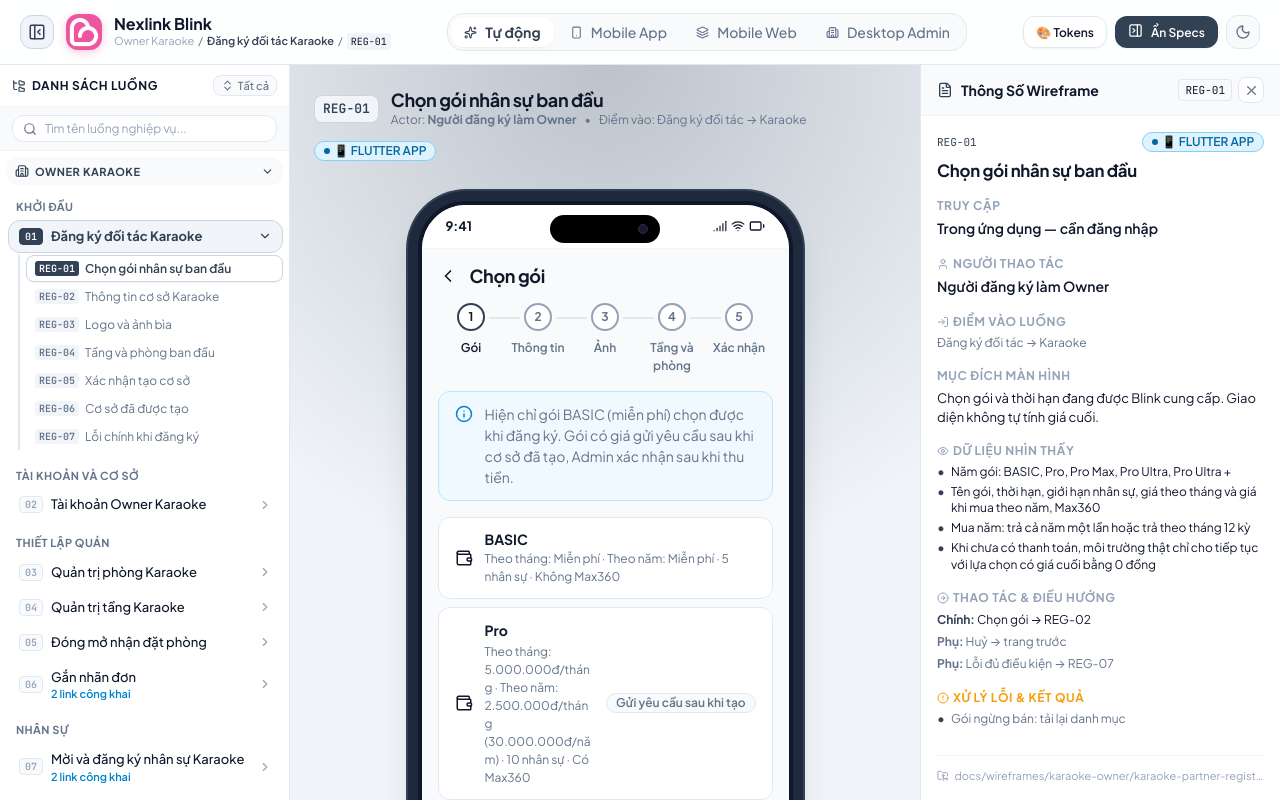
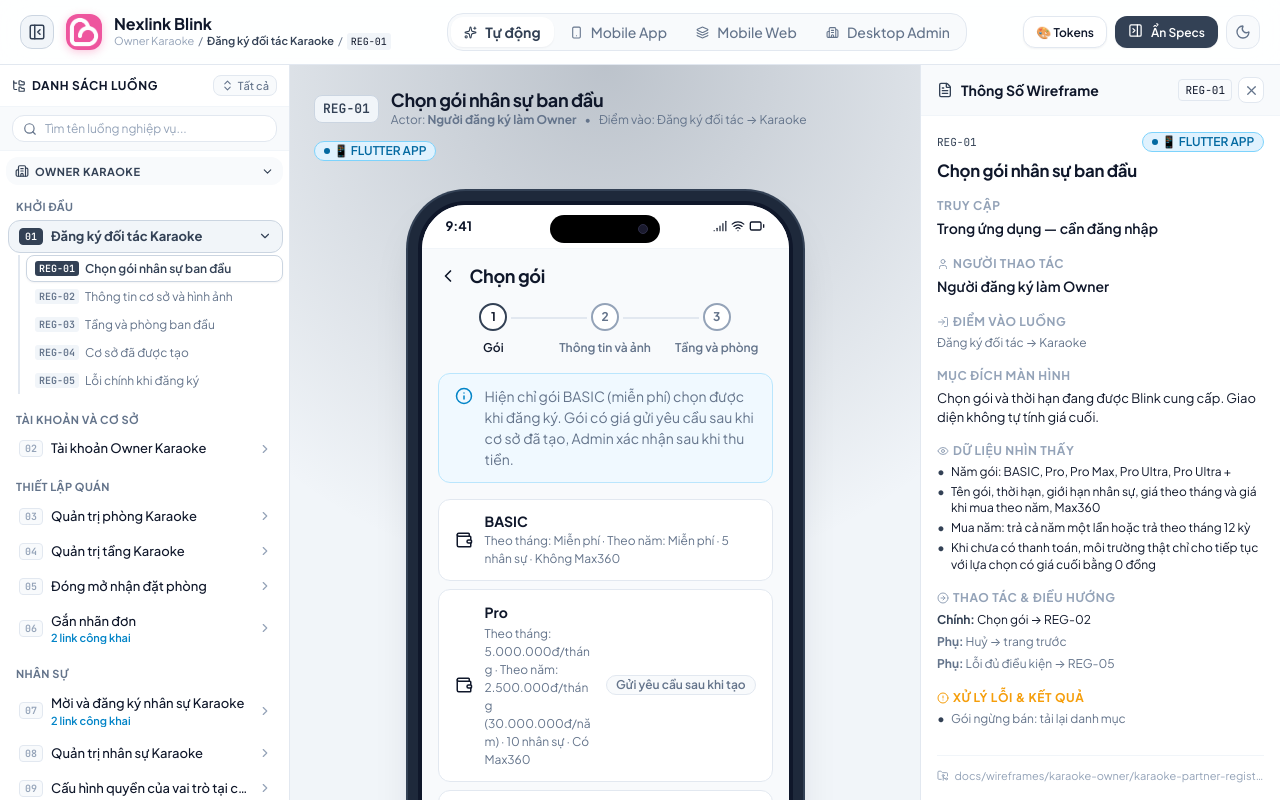
Before and after one commit to rayzAqua/blink-wireframe, a React (Vite) app: page / in a window 1280 px wide. Built offline with nearby package versions, Linux system fonts and the light colour scheme.

Commit message:
feat(content): merge registration steps and drop the confirmation step
Information and images are one step; submitting the last step creates the
facility, so the separate confirmation screen is removed.

Co-Authored-By: Claude Sonnet 5.5 <noreply@anthropic.com>

```diff
--- a/src/content/karaoke-owner/karaoke-partner-registration.ts
+++ b/src/content/karaoke-owner/karaoke-partner-registration.ts
@@ -3,7 +3,7 @@ import { bar, buttons, inApp } from '../helpers.ts';
 import { planCards } from './plan-catalog.ts';
 
 const actor = 'Người đăng ký làm Owner';
-const steps = ['Gói', 'Thông tin', 'Ảnh', 'Tầng và phòng', 'Xác nhận'];
+const steps = ['Gói', 'Thông tin và ảnh', 'Tầng và phòng'];
 
 const screens: Screen[] = [
   {
@@ -20,7 +20,7 @@ const screens: Screen[] = [
       'Khi chưa có thanh toán, môi trường thật chỉ cho tiếp tục với lựa chọn có giá cuối bằng 0 đồng',
     ],
     primaryAction: 'Chọn gói → REG-02',
-    secondaryActions: ['Huỷ → trang trước', 'Lỗi đủ điều kiện → REG-07'],
+    secondaryActions: ['Huỷ → trang trước', 'Lỗi đủ điều kiện → REG-05'],
     nextScreen: 'REG-02',
     errorsOrOutcomes: ['Gói ngừng bán: tải lại danh mục'],
     layout: [
@@ -48,24 +48,36 @@ const screens: Screen[] = [
   {
     ...inApp(actor),
     id: 'REG-02',
-    title: 'Thông tin cơ sở Karaoke',
+    title: 'Thông tin cơ sở và hình ảnh',
     entryPoint: 'REG-01 → Chọn gói',
     objective:
-      'Nhập tên, địa chỉ, hotline tuỳ chọn và một giờ mở cửa. Số điện thoại Owner không dùng làm hotline cơ sở.',
+      'Nhập thông tin cơ sở và tải logo, ảnh bìa trong cùng một bước. Số điện thoại Owner không dùng làm hotline cơ sở.',
     visibleData: [
       'Tên cơ sở (bắt buộc)',
       'Địa chỉ (bắt buộc)',
       'Giờ mở cửa (một mốc; giờ đóng cửa là cùng giờ đó của ngày hôm sau)',
       'Hotline (tuỳ chọn, duy nhất nếu nhập)',
+      'Logo và ảnh bìa (tuỳ chọn): chưa chọn, đang xử lý, sẵn sàng, có ảnh xem trước và nút thay hoặc xoá',
     ],
-    userInput: ['Tên cơ sở', 'Địa chỉ', 'Hotline', 'Giờ mở cửa'],
+    userInput: [
+      'Tên cơ sở',
+      'Địa chỉ',
+      'Hotline',
+      'Giờ mở cửa',
+      'Logo',
+      'Ảnh bìa',
+    ],
     primaryAction: 'Tiếp tục → REG-03',
     secondaryActions: ['Quay lại → REG-01'],
     nextScreen: 'REG-03',
-    errorsOrOutcomes: ['Trùng hotline hoặc dữ liệu sai: giữ biểu mẫu để sửa'],
+    errorsOrOutcomes: [
+      'Trùng hotline hoặc dữ liệu sai: giữ biểu mẫu để sửa',
+      'Ảnh đang xử lý hoặc lỗi: không cho tiếp tục; thay ảnh hoặc chờ xử lý xong',
+    ],
     layout: [
-      bar('Thông tin cơ sở'),
+      bar('Thông tin và hình ảnh'),
       { type: 'stepper', steps, current: 1 },
+      { type: 'heading', text: 'Thông tin cơ sở' },
       {
         type: 'field',
         kind: 'input',
@@ -92,6 +104,19 @@ const screens: Screen[] = [
         value: '11:00',
         helper: 'Giờ đóng cửa là 11:00 ngày hôm sau.',
       },
+      { type: 'heading', text: 'Hình ảnh (tuỳ chọn)' },
+      {
+        type: 'keyValue',
+        rows: [
+          { label: 'Logo', value: 'Sẵn sàng · có thể thay hoặc xoá' },
+          { label: 'Ảnh bìa', value: 'Đang xử lý' },
+        ],
+      },
+      {
+        type: 'alert',
+        variant: 'warning',
+        text: 'Ảnh bìa chưa xử lý xong. Chờ hoặc thay ảnh trước khi tiếp tục.',
+      },
       buttons(
         { label: 'Tiếp tục', goto: 'REG-03' },
         { label: 'Quay lại', variant: 'secondary', goto: 'REG-01' },
@@ -101,59 +126,28 @@ const screens: Screen[] = [
   {
     ...inApp(actor),
     id: 'REG-03',
-    title: 'Logo và ảnh bìa',
+    title: 'Tầng và phòng ban đầu',
     entryPoint: 'REG-02 → Tiếp tục',
     objective:
-      'Tải logo và ảnh bìa; mỗi vùng ảnh có ba trạng thái: chưa chọn, đang tải hoặc xử lý, sẵn sàng. Không gửi khi ảnh còn xử lý hoặc lỗi.',
-    visibleData: [
-      'Vùng chọn ảnh logo và ảnh bìa',
-      'Trạng thái chưa chọn, đang xử lý, sẵn sàng; ảnh xem trước; nút thay hoặc xoá',
-    ],
-    primaryAction: 'Tiếp tục → REG-04',
-    secondaryActions: ['Bỏ qua → REG-04'],
-    nextScreen: 'REG-04',
-    errorsOrOutcomes: ['Ảnh lỗi hoặc chưa sẵn sàng: thay ảnh hoặc chờ xử lý'],
-    layout: [
-      bar('Logo và ảnh bìa'),
-      { type: 'stepper', steps, current: 2 },
-      {
-        type: 'keyValue',
-        rows: [
-          { label: 'Logo', value: 'Sẵn sàng' },
-          { label: 'Ảnh bìa', value: 'Đang xử lý' },
-        ],
-      },
-      {
-        type: 'alert',
-        variant: 'warning',
-        text: 'Ảnh bìa chưa xử lý xong. Chờ hoặc thay ảnh trước khi gửi đăng ký.',
-      },
-      buttons(
-        { label: 'Tiếp tục', goto: 'REG-04' },
-        { label: 'Bỏ qua', variant: 'secondary', goto: 'REG-04' },
-      ),
-    ],
-  },
-  {
-    ...inApp(actor),
-    id: 'REG-04',
-    title: 'Tầng và phòng ban đầu',
-    entryPoint: 'REG-03 → Tiếp tục hoặc Bỏ qua',
-    objective:
-      'Có thể bỏ qua toàn bộ. Nếu nhập số tầng thì tạo danh sách tầng và gắn phòng vào tầng; nếu không thì phòng là danh sách thẳng.',
+      'Có thể bỏ qua toàn bộ. Nếu nhập số tầng thì tạo danh sách tầng và gắn phòng vào tầng; nếu không thì phòng là danh sách thẳng. Bước cuối: bấm Tạo cơ sở là đăng ký thành công ngay, không còn màn xác nhận riêng.',
     visibleData: [
       'Số tầng (tuỳ chọn, tối đa 100)',
       'Mỗi phòng: tên, sức chứa tuỳ chọn, ảnh tuỳ chọn, các khung giá',
       'Không có loại phòng, trạng thái dọn phòng hay bảo trì',
+      'Nút Tạo cơ sở ở cuối bước',
     ],
     userInput: ['Số tầng', 'Phòng'],
-    primaryAction: 'Tiếp tục → REG-05',
-    secondaryActions: ['Quay lại → REG-03'],
-    nextScreen: 'REG-05',
-    errorsOrOutcomes: ['Cấu trúc tầng, phòng hoặc giá sai: chỉ rõ mục cần sửa'],
+    primaryAction: 'Tạo cơ sở → REG-04',
+    secondaryActions: ['Quay lại → REG-02'],
+    nextScreen: 'REG-04',
+    errorsOrOutcomes: [
+      'Khoá nút khi đang gửi; gửi lại do mất mạng trả đúng kết quả đã tạo, không tạo thêm cơ sở',
+      'Một phần thất bại: không hiển thị cơ sở được tạo dở',
+      'Cấu trúc tầng, phòng hoặc giá sai: chỉ rõ mục cần sửa',
+    ],
     layout: [
       bar('Tầng và phòng'),
-      { type: 'stepper', steps, current: 3 },
+      { type: 'stepper', steps, current: 2 },
       { type: 'field', kind: 'input', label: 'Số tầng (tuỳ chọn)', value: '2' },
       {
         type: 'cardList',
@@ -176,54 +170,16 @@ const screens: Screen[] = [
         text: 'Bảng giá của Phòng 201 chưa phủ đủ 24 giờ. Hãy bổ sung khung giờ còn thiếu.',
       },
       buttons(
-        { label: 'Tiếp tục', goto: 'REG-05' },
-        { label: 'Quay lại', variant: 'secondary', goto: 'REG-03' },
+        { label: 'Tạo cơ sở', goto: 'REG-04' },
+        { label: 'Quay lại', variant: 'secondary', goto: 'REG-02' },
       ),
     ],
   },
   {
     ...inApp(actor),
-    id: 'REG-05',
-    title: 'Xác nhận tạo cơ sở',
-    entryPoint: 'REG-04 → Tiếp tục',
-    objective:
-      'Xem tóm tắt bốn khối: gói, thông tin cơ sở, hình ảnh, tầng và phòng; mỗi khối có nút quay lại chỉnh sửa. Khoá nút khi gửi; gửi lại do mất mạng trả đúng kết quả đã tạo.',
-    visibleData: [
-      'Gói đã chọn',
-      'Thông tin cơ sở',
-      'Hình ảnh',
-      'Tầng và phòng',
-    ],
-    primaryAction: 'Tạo cơ sở → REG-06',
-    secondaryActions: ['Chỉnh sửa → REG-02'],
-    nextScreen: 'REG-06',
-    errorsOrOutcomes: [
-      'Mất mạng: gửi lại an toàn, không tạo cơ sở dở',
-      'Một phần thất bại: không hiển thị cơ sở được tạo dở',
-    ],
-    layout: [
-      bar('Xác nhận'),
-      { type: 'stepper', steps, current: 4 },
-      {
-        type: 'keyValue',
-        rows: [
-          { label: 'Gói', value: 'BASIC · Miễn phí · 5 nhân sự' },
-          { label: 'Cơ sở', value: 'Karaoke Blink Sài Gòn · mở cửa 11:00' },
-          { label: 'Hình ảnh', value: 'Logo, ảnh bìa' },
-          { label: 'Tầng và phòng', value: '2 tầng · 2 phòng' },
-        ],
-      },
-      buttons(
-        { label: 'Tạo cơ sở', goto: 'REG-06' },
-        { label: 'Chỉnh sửa', variant: 'secondary', goto: 'REG-02' },
-      ),
-    ],
-  },
-  {
-    ...inApp(actor),
-    id: 'REG-06',
+    id: 'REG-04',
     title: 'Cơ sở đã được tạo',
-    entryPoint: 'Tạo cơ sở thành công',
+    entryPoint: 'Bấm Tạo cơ sở ở REG-03 thành công',
     objective:
       'Báo cơ sở đang hoạt động và chờ Blink hậu kiểm; không có bước chờ Admin duyệt trước khi sử dụng.',
     visibleData: [
@@ -252,7 +208,7 @@ const screens: Screen[] = [
   },
   {
     ...inApp(actor),
-    id: 'REG-07',
+    id: 'REG-05',
     title: 'Lỗi chính khi đăng ký',
     entryPoint: 'Tài khoản chưa đủ điều kiện hoặc dữ liệu không hợp lệ',
     objective: 'Báo các lỗi chính và hướng xử lý.',
@@ -299,7 +255,7 @@ export const karaokePartnerRegistration: Flow = {
   role: 'karaoke-owner',
   section: 'start',
   summary:
-    'Người dùng đã đăng nhập đăng ký cơ sở Karaoke đầu tiên và trở thành Owner: chọn gói, nhập thông tin, ảnh, tầng và phòng, xác nhận. Cơ sở hoạt động ngay và chờ hậu kiểm.',
+    'Người dùng đã đăng nhập đăng ký cơ sở Karaoke đầu tiên và trở thành Owner qua ba bước: chọn gói, nhập thông tin và ảnh, tầng và phòng. Bấm Tạo cơ sở là đăng ký thành công ngay; cơ sở hoạt động và chờ hậu kiểm.',
   actors: ['Người đăng ký làm Owner'],
   environments: ['FLUTTER_APP'],
   screens,
```
Also changed, not shown: 1 other file (tests, documents, lock files or other folders).
